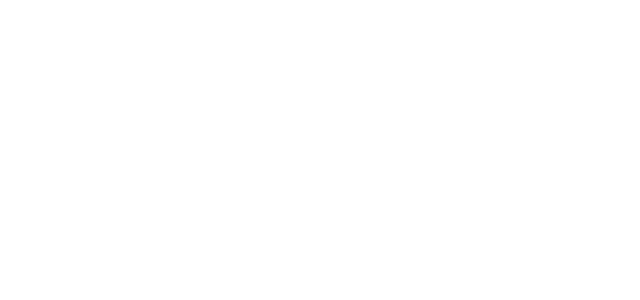
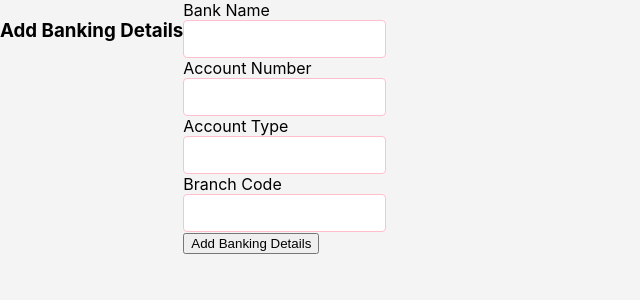
Before and after one commit to Keasanda/HR-System-main, a React (Create React App) app in the folder frontend/: page /add-banking-detail in a window 1280 px wide. Before the commit this address had no page. Shown: the top 300 px of the page, without its empty margins (0-640 px from the left). Built offline with nearby package versions, Linux system fonts and the light colour scheme.

Commit message:
To work at home

```diff
--- a/frontend/package.json
+++ b/frontend/package.json
@@ -18,8 +18,10 @@
     "react-chartjs-2": "^5.2.0",
     "react-dom": "^18.3.1",
     "react-icons": "^5.3.0",
+    "react-redux": "^9.1.2",
     "react-router-dom": "^6.26.2",
     "react-scripts": "5.0.1",
+    "redux": "^5.0.1",
     "web-vitals": "^2.1.4"
   },
   "scripts": {
--- /dev/null
+++ b/frontend/src/AddBankingDetail.js
@@ -0,0 +1,105 @@
+import React, { useState, useEffect } from "react";
+import axios from "axios";
+import EmployeeDetailsCSS from "./EmployeeDetails.module.css";
+
+
+
+const AddBankingDetail = ({ onSuccess }) => {
+  const [bankName, setBankName] = useState('');
+  const [accountNumber, setAccountNumber] = useState('');
+  const [accountType, setAccountType] = useState('');
+  const [branchCode, setBranchCode] = useState('');
+  const [error, setError] = useState('');
+
+  // Retrieve user ID from local storage
+  const user = JSON.parse(localStorage.getItem('user'));
+  const userID = user?.userID;
+
+  const handleSubmit = async (e) => {
+    e.preventDefault();
+    if (!userID) {
+      alert('No user ID found in local storage.');
+      return;
+    }
+
+    try {
+      const response = await axios.post('http://localhost:5239/api/BankingDetail', {
+        appUserId: userID,
+        bankName,
+        accountNumber,
+        accountType,
+        branchCode,
+      });
+
+      // Handle successful response
+      onSuccess(response.data);
+      alert('Banking details added successfully');
+      // Reset form fields
+      setBankName('');
+      setAccountNumber('');
+      setAccountType('');
+      setBranchCode('');
+    } catch (err) {
+      console.error(err);
+      setError(err.response?.data?.message || 'An error occurred while adding banking details.');
+    }
+  };
+
+  return (
+    <div className={EmployeeDetailsCSS.container}>
+      <h3>Add Banking Details</h3>
+      {error && <div className={EmployeeDetailsCSS.error}>{error}</div>}
+      <form onSubmit={handleSubmit}>
+        <div className={EmployeeDetailsCSS.inputGroup}>
+          <label>Bank Name</label>
+          <input
+            type="text"
+            value={bankName}
+            onChange={(e) => setBankName(e.target.value)}
+            className={EmployeeDetailsCSS.inputField}
+            required
+          />
+        </div>
+
+        <div className={EmployeeDetailsCSS.inputGroup}>
+          <label>Account Number</label>
+          <input
+            type="text"
+            value={accountNumber}
+            onChange={(e) => setAccountNumber(e.target.value)}
+            className={EmployeeDetailsCSS.inputField}
+            required
+          />
+        </div>
+
+        <div className={EmployeeDetailsCSS.inputGroup}>
+          <label>Account Type</label>
+          <input
+            type="text"
+            value={accountType}
+            onChange={(e) => setAccountType(e.target.value)}
+            className={EmployeeDetailsCSS.inputField}
+            required
+          />
+        </div>
+
+        <div className={EmployeeDetailsCSS.inputGroup}>
+          <label>Branch Code</label>
+          <input
+            type="text"
+            value={branchCode}
+            onChange={(e) => setBranchCode(e.target.value)}
+            className={EmployeeDetailsCSS.inputField}
+            required
+          />
+        </div>
+
+        <button type="submit" className={EmployeeDetailsCSS.submitButton}>
+          Add Banking Details
+        </button>
+      </form>
+    </div>
+  );
+};
+
+export default AddBankingDetail;
--- a/frontend/src/App.js
+++ b/frontend/src/App.js
@@ -13,6 +13,8 @@
 import AdminDashboard from "./AdminDashboard";
 import Performance from "./Performance";
 import JobTitle from './JobTitle';
+import AddBankingDetail from './AddBankingDetail';
+
 
 
 
@@ -45,6 +47,7 @@
         <Route path="/admin-dashboard" element={<AdminDashboard />} />
         <Route path="/performance" element={<Performance />} />
         <Route path="/job-title" element={<JobTitle />} />
+        <Route path= "/add-banking-detail" element={<AddBankingDetail />} />
 
       </Routes>
     </Router>
```
Also changed, not shown: 12 other files (tests, documents, lock files or other folders).
